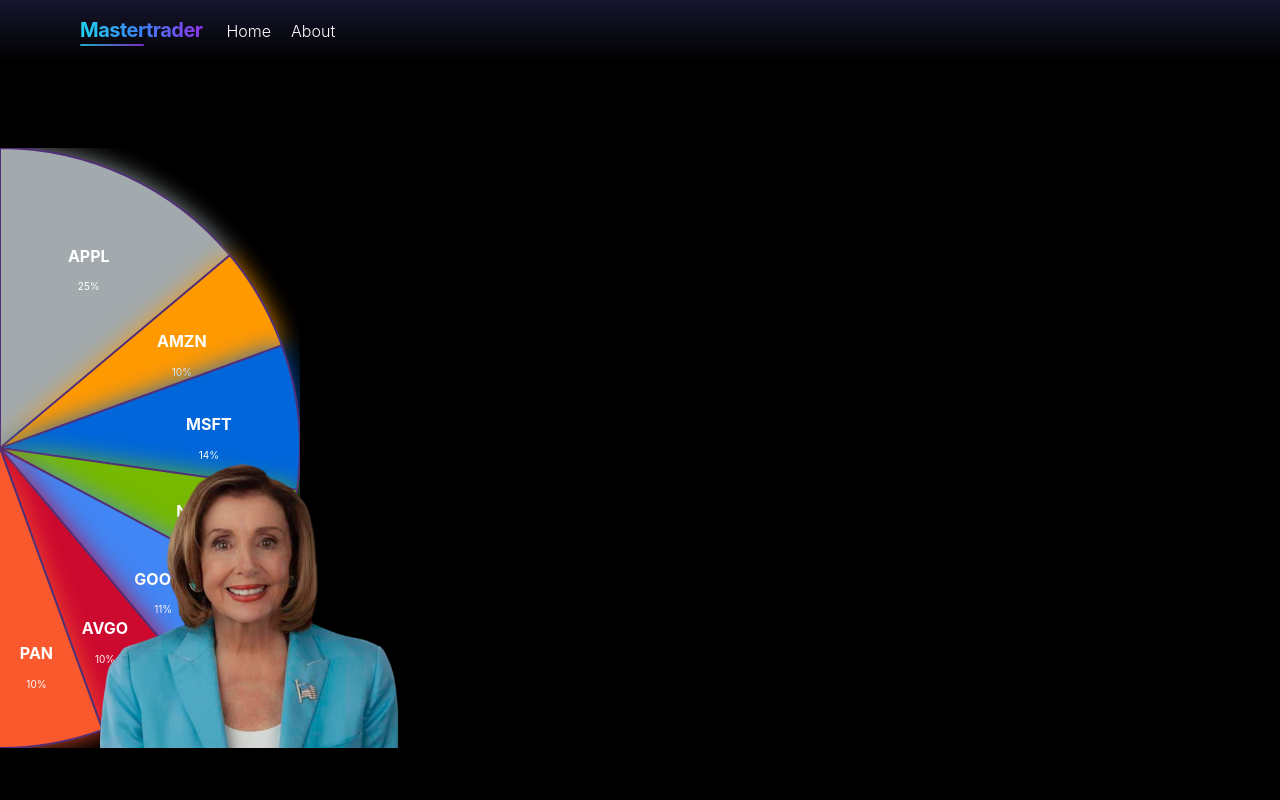
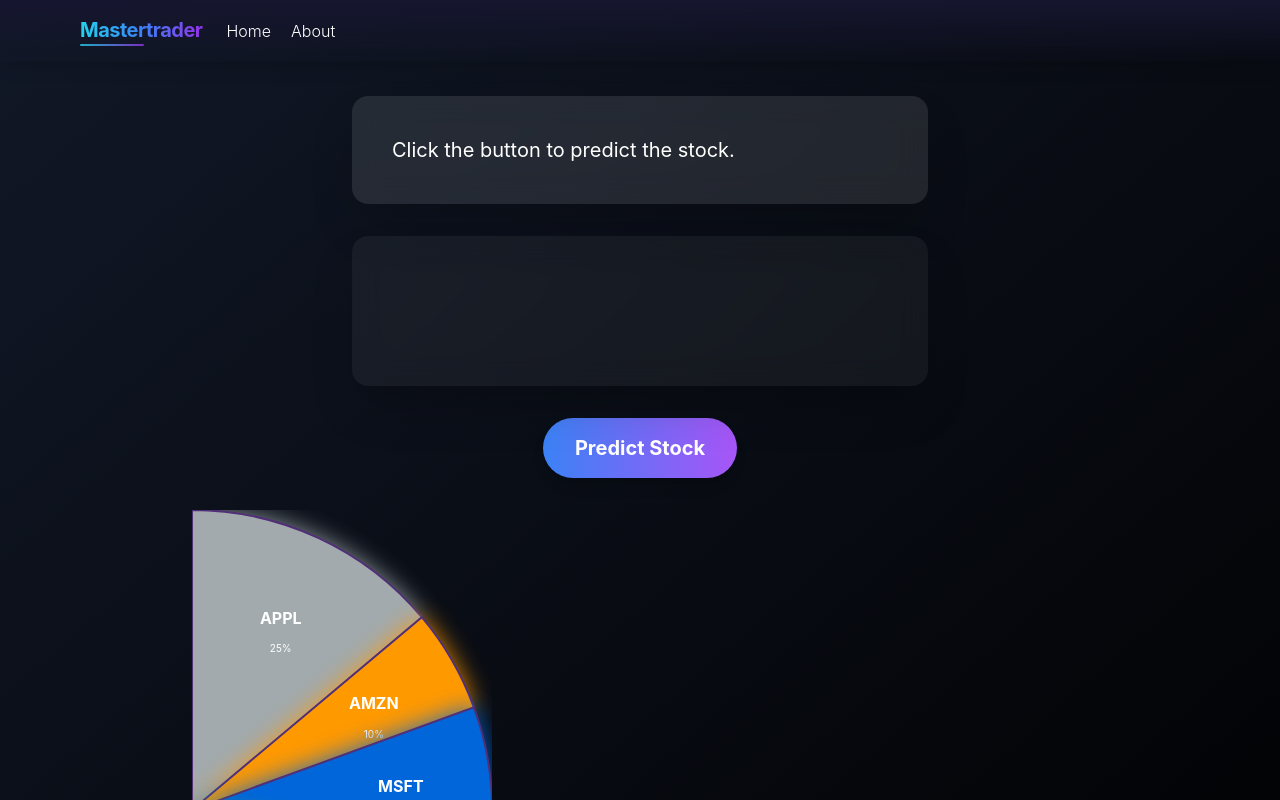
Before and after one commit to rluuy/master_trader_dev, a React (Create React App) app: page / in a window 1280 px wide. Both pictures are taken after a click on the element 251 px from the left and 616 px from the top of the page. Shown: the top 800 px of the page. Built offline with nearby package versions, Linux system fonts and the light colour scheme.

Commit message:
Connected AWS prompt to predict
:(

```diff
--- a/src/companions.js
+++ b/src/companions.js
@@ -1,7 +1,7 @@
 import React from "react";
 
 export const companions = {
-1: { id: 1, ctid:"P000197", name: "🔥 Knowledgable Senator", color: "from-emerald-400 to-teal-500", icon: "pelosi_icon.png" },
+1: { id: 1, ctid:"P000197", name: "Knowledgeable Senator", color: "from-emerald-400 to-teal-500", icon: "pelosi_icon.png" },
 2: { id: 2, ctid:"G000596", name: "Opinionated Tycoon", color: "from-violet-400 to-purple-600", icon: "green_icon.png" },
 3: { id: 3, ctid:"F000479", name: "Chill Business Guy", color: "from-rose-400 to-red-600", icon: "fetterman_icon.png" },
 4: { id: 4, ctid:"C001098", name: "Eller Undergraduate", color: "from-amber-400 to-orange-600", icon: "mark_icon.png"},
--- a/src/stock_page.js
+++ b/src/stock_page.js
@@ -1,36 +1,109 @@
-import React, { useState, useEffect } from 'react';
+import React, { useState } from 'react';
 import AnimatedLoadingPieChart from './piechart';
 import { companions } from './companions';
 import id from './id';
 
 export const StockPage = () => {
-  const [loaded, setLoaded] = useState(false);
-  const data = companions[id.getValue()]
+  const [prediction, setPrediction] = useState(null);
+  const [isLoading, setIsLoading] = useState(false);
 
-  useEffect(() => {
-    // Trigger entrance animations after component mounts
-    setLoaded(true);
-  }, []);
+  // Retrieve companion id and corresponding data.
+  const companionId = id.getValue();
+  const companionData = companions[companionId];
+
+  // Map companion ids to trader API strings.
+  const traderMap = {
+    1: 'PELOSI',
+    3: 'FETTERMAN',
+    2: 'MTG',
+    5: 'CHICKEN',
+    4: 'MARK_L_TOSI'
+  };
+  const traderParam = traderMap[companionId] || 'PELOSI';
+
+  // Function to call the AWS API.
+  const handlePredictStock = () => {
+    setIsLoading(true);
+    setPrediction(null);
+
+    const apiUrl = `https://xxqsllsb7f.execute-api.us-west-2.amazonaws.com/prod/recommendations/${traderParam}`;
+    console.log("Fetching prediction from:", apiUrl);
+
+    fetch(apiUrl)
+      .then(response => {
+        if (!response.ok) {
+          throw new Error(`HTTP error! Status: ${response.status}`);
+        }
+        return response.json();
+      })
+      .then(data => {
+        setPrediction(data);
+        setIsLoading(false);
+      })
+      .catch(error => {
+        setPrediction({ error: error.toString() });
+        setIsLoading(false);
+      });
+  };
+
+  // Extract the top recommendation from the fetched data.
+  const topRec = prediction && prediction.topRecommendation;
+
+  // Determine the confidence to display. For CHICKEN, override to 100%.
+  const displayConfidence =
+    traderParam === "CHICKEN" && topRec ? "100%" : topRec ? topRec.confidence : "";
 
   return (
-    <section className="bg-black min-h-screen flex flex-col justify-center relative overflow-hidden">
-      <div className="flex flex-row h-full pt-24">
-        <div className="relative">
-          {/* The pie chart */}
-          <div className="relative z-0">
+    <section className="bg-gradient-to-br from-gray-900 to-black min-h-screen flex flex-col justify-center relative overflow-hidden">
+      <div className="flex flex-col items-center space-y-8 pt-24">
+        {/* Modern styled box for Companion's message and confidence */}
+        <div className="w-full max-w-xl p-10 bg-white/10 backdrop-blur-lg text-white rounded-2xl shadow-2xl">
+          {isLoading ? (
+            <p className="text-lg">Loading prediction...</p>
+          ) : topRec ? (
+            <div>
+              <h2 className="text-3xl font-bold mb-4">
+                {companionData.name} says buy {topRec.ticker}!
+              </h2>
+              <p className="text-xl">
+                <strong>Confidence:</strong> {displayConfidence}
+              </p>
+            </div>
+          ) : (
+            <p className="text-xl">Click the button to predict the stock.</p>
+          )}
+        </div>
+
+        {/* Modern styled box for Quip - starts empty on entry */}
+        <div className="w-full max-w-xl p-10 bg-white/5 backdrop-blur-lg text-white rounded-2xl shadow-2xl min-h-[150px]">
+          {topRec ? (
+            <div>
+              <p className="text-xl">{topRec.quip}</p>
+            </div>
+          ) : null}
+        </div>
+
+        {/* Modern gradient button */}
+        <button
+          onClick={handlePredictStock}
+          className="px-8 py-4 bg-gradient-to-r from-blue-500 to-purple-500 text-white font-bold rounded-full shadow-lg hover:from-blue-600 hover:to-purple-600 transition-all duration-300 text-xl">
+          Predict Stock
+        </button>
+
+        {/* Existing pie chart and companion icon */}
+        <div className="flex flex-row w-full max-w-4xl">
+          <div className="relative">
             <AnimatedLoadingPieChart />
-          </div>
-          {/* The chicken icon overlay - centered on the pie chart */}
-          <div className="absolute inset-0 z-10 translate-x-1/3 translate-y-1/2">
-            <img
-              src={data.icon}
-              alt="Icon"
-              className="left-auto bottom-auto w-auto h-auto"
-            />
+            <div className="absolute inset-0 z-10 translate-x-1/3 translate-y-1/2">
+              <img
+                src={companionData.icon}
+                alt="Icon"
+                className="w-auto h-auto"
+              />
+            </div>
           </div>
         </div>
-
       </div>
     </section>
   );
-}
+};
```
